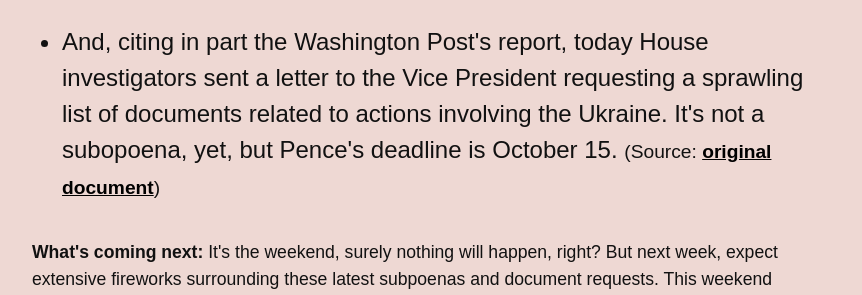
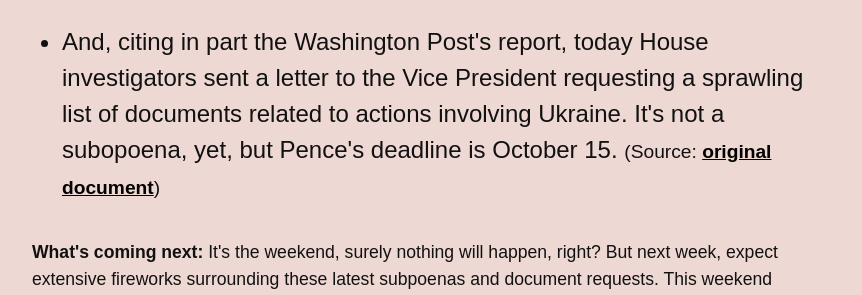
Before and after one commit to dansinker/impeachment.fyi, a Jekyll site: the page built from index.md, in a window 1280 px wide. Shown: the part 1455-1750 px from the top of the page, without its empty margins (268-1130 px from the left). Built offline with Jekyll 4.4.1, drawn with Linux system fonts in a browser that asks for light colours; nearby versions of some CDN libraries; some web fonts are replaced; comment, search, counter and statistics services are not loaded.

```diff
--- a/_data/news.yml
+++ b/_data/news.yml
@@ -11,7 +11,7 @@ news:
   - item: Meanwhile, if you've been wondering whatever happened to Vice President Pence, who seems to have gone missing, last night the Washington Post broke a story that Trump "repeatedly involved Vice President Pence in efforts to exert pressure on the leader of Ukraine at a time when the president was using other channels to solicit information that he hoped would be damaging to a Democratic rival." Sources close to Pence say he was "unaware" of Trump's motivations to get information on Joe Biden and his son Hunter. Which, OK sure.
     source: Washington Post
     url: https://www.washingtonpost.com/world/national-security/trump-involved-pence-in-efforts-to-pressure-ukraines-leader-though-aides-say-vice-president-was-unaware-of-pursuit-of-dirt-on-bidens/2019/10/02/263aa9e2-e4a7-11e9-b403-f738899982d2_story.html
-  - item: And, citing in part the Washington Post's report, today House investigators sent a letter to the Vice President requesting a sprawling list of documents related to actions involving the Ukraine. It's not a subopoena, yet, but Pence's deadline is October 15.
+  - item: And, citing in part the Washington Post's report, today House investigators sent a letter to the Vice President requesting a sprawling list of documents related to actions involving Ukraine. It's not a subopoena, yet, but Pence's deadline is October 15.
     source: original document
     url: https://oversight.house.gov/sites/democrats.oversight.house.gov/files/documents/2019-10-04.EEC%20Engel%20Schiff%20%20re%20Request%20to%20VP%2010-04-19%20Letter%20and%20Schedule.pdf
   tomorrow: It's the weekend, surely nothing will happen, right? But next week, expect extensive fireworks surrounding these latest subpoenas and document requests. This weekend though, let's all just hit the sauna or something. .
```
